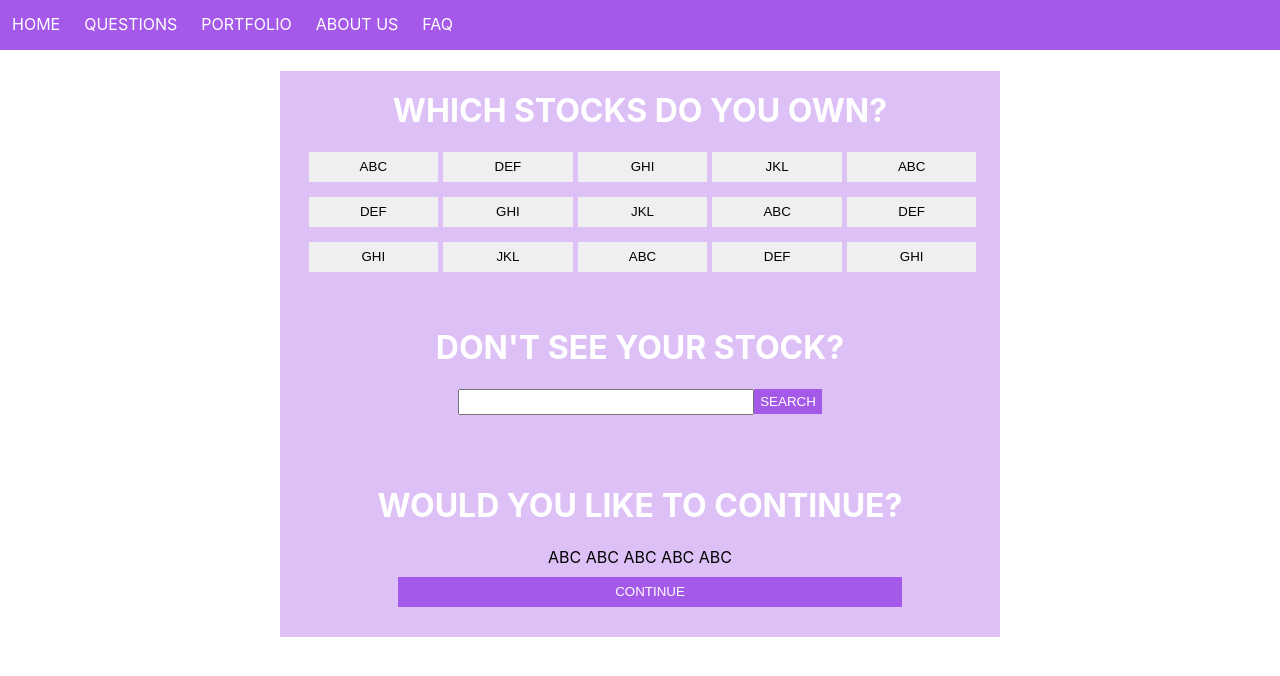
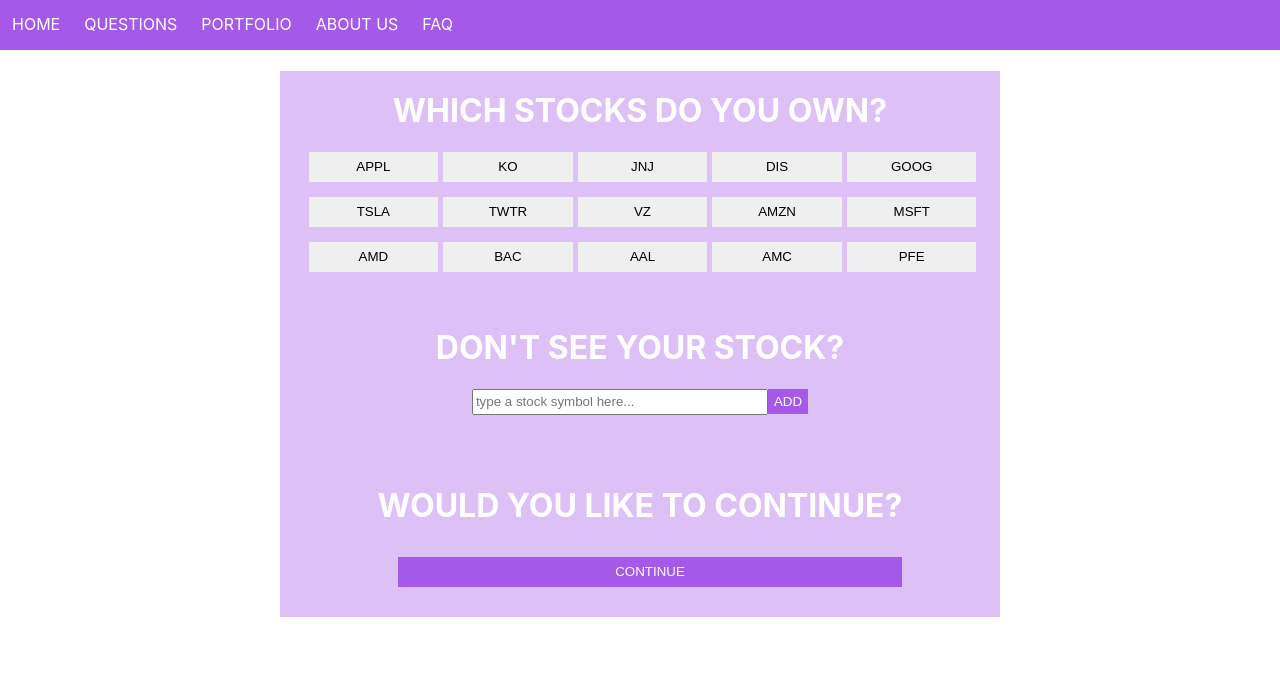
Before and after one commit to eigenvalue000/Markowitz, a React (Create React App) app in the folder client/: page /question in a window 1280 px wide. Shown: the top 676 px of the page. Built offline with nearby package versions, Linux system fonts and the light colour scheme.

Commit message:
Portfolio added routes

```diff
--- a/client/src/pages/Portfolio.js
+++ b/client/src/pages/Portfolio.js
@@ -1,6 +1,6 @@
 import React from 'react';
-//import { useQuery } from '@apollo/client';
-//import { QUERY_STOCK } from '../utils/queries';
+import { useQuery } from '@apollo/client';
+import { QUERY_USER_BY_EMAIL } from '../utils/queries';
 import StockList from '../components/StockList';
 import Toggle from '../components/Toggle';
 //import SingleStock from '../components/SingleStock';
@@ -9,7 +9,15 @@
 import GraphList from '../components/GraphList';
 
 export default function Portfolio() {
-  const stocks = ["MSFT", "AMZN", "ME"]; // User.portfolio
+  const currentUser = sessionStorage.getItem('user');
+  const { loading, error, data } = useQuery(QUERY_USER_BY_EMAIL, {
+    variables: {email: currentUser}
+  })
+  if (loading) return 'loading...';
+  if (error) return 'error';
+  const stocks = JSON.parse(sessionStorage.getItem("userPortfolio"));
+  //const stocks = data.userEmail.portfolio; // User.portfolio
+  //console.log(data.userEmail.portfolio[1])
   const graphListStyle = {
     display: 'flex',
     alignItems: 'center',
@@ -26,6 +34,7 @@
         {
           (
             <table className="port-stocks">
+              <h2>{data.userEmail.portfolio.map((item) => <span>{item}</span>)}</h2>
               <tbody>
               <tr>
                 <th>Stock</th>
--- a/client/src/pages/Question.js
+++ b/client/src/pages/Question.js
@@ -1,8 +1,28 @@
-import React from 'react';
+import React, {useState} from 'react';
+import { useMutation } from '@apollo/client';
+import { UPDATE_PORTFOLIO, ADD_STOCK } from '../utils/mutations';
 
 export default function Question() {
+  const currentUser = sessionStorage.getItem('user');
+  const [portfolio, setPortfolio] = useState([]);
+  const [updateUserStocks, {error, data}] = useMutation(UPDATE_PORTFOLIO);
+  const [addStockToDB] = useMutation(ADD_STOCK);
+  //var portfolio = ["APPL", "MSFT"]
   const updateUserPortfolio = () => {
+    updateUserStocks({variables: {email: currentUser, portfolio: portfolio}})
+    sessionStorage.setItem('userPortfolio', JSON.stringify(portfolio));
+    window.location.replace("/portfolio");
+  }
 
+  function addToPortfolio(event) {
+    let newStock = event.target.innerHTML;
+    addStockToDB({variables: {symbol: newStock}})
+    setPortfolio(oldArray => [...oldArray, newStock]);
+    return;
+  }
+
+  function logPortfolio() {
+    console.log(portfolio);
   }
 
   return (
@@ -10,34 +30,34 @@
       <div className="qstocks">
         <h1>WHICH STOCKS DO YOU OWN?</h1>
         <div className="qbuttons">
-          <button>ABC</button>
-          <button>DEF</button>
-          <button>GHI</button>
-          <button>JKL</button>
-          <button>ABC</button>
-          <button>DEF</button>
-          <button>GHI</button>
-          <button>JKL</button>
-          <button>ABC</button>
-          <button>DEF</button>
-          <button>GHI</button>
-          <button>JKL</button>
-          <button>ABC</button>
-          <button>DEF</button>
-          <button>GHI</button>
+          <button onClick={addToPortfolio}>APPL</button>
+          <button onClick={addToPortfolio}>KO</button>
+          <button onClick={addToPortfolio}>JNJ</button>
+          <button onClick={addToPortfolio}>DIS</button>
+          <button onClick={addToPortfolio}>GOOG</button>
+          <button onClick={addToPortfolio}>TSLA</button>
+          <button onClick={addToPortfolio}>TWTR</button>
+          <button onClick={addToPortfolio}>VZ</button>
+          <button onClick={addToPortfolio}>AMZN</button>
+          <button onClick={addToPortfolio}>MSFT</button>
+          <button onClick={addToPortfolio}>AMD</button>
+          <button onClick={addToPortfolio}>BAC</button>
+          <button onClick={addToPortfolio}>AAL</button>
+          <button onClick={addToPortfolio}>AMC</button>
+          <button onClick={addToPortfolio}>PFE</button>
         </div>
       </div>
       <div className="stock-search">
         <h1>DON'T SEE YOUR STOCK?</h1>
-        <input type="text" name="stock-search" value=""/>
-        <button>SEARCH</button>
+        <input type="text" name="stock-search" placeholder="type a stock symbol here..." value=""/>
+        <button onClick={logPortfolio}>ADD</button>
       </div>
       <div>
         <h1>WOULD YOU LIKE TO CONTINUE?</h1>
         <div>
-          <span>ABC </span><span>ABC </span><span>ABC </span><span>ABC </span><span>ABC </span>
+          {portfolio.map((stock) => <div>{stock}</div>)}
         </div>
-        <button className="cont-btn">CONTINUE</button>
+        <button className="cont-btn" onClick={updateUserPortfolio}>CONTINUE</button>
       </div>
     </div>
   );
--- a/client/src/utils/mutations.js
+++ b/client/src/utils/mutations.js
@@ -29,12 +29,10 @@
   }
 `
 export const ADD_USER = gql`
-mutation addUser($userName: String, $email: String!, $password: String!, $portfolio: [String]) {
-  addUser(userName: $userName, email: $email, password: $password, portfolio: $portfolio) {
-    userName
+mutation addUser($email: String!, $password: String!) {
+  addUser( email: $email, password: $password) {
     email
     password
-    portfolio
   }
 }
 `
@@ -47,3 +45,10 @@
   }
 }
 `
+export const ADD_STOCK = gql`
+mutation addStock($symbol: String!) {
+  addStock(symbol: $symbol) {
+    symbol
+  }
+}
+`
--- a/client/src/utils/queries.js
+++ b/client/src/utils/queries.js
@@ -41,8 +41,8 @@
 }`
 
 export const QUERY_USER_BY_EMAIL = gql`
-query user($email: String!) {
-  user(email: $email) {
+query userEmail($email: String!) {
+  userEmail(email: $email) {
     _id
     email
     portfolio
```
Also changed, not shown: 1 other file (tests, documents, lock files or other folders).
